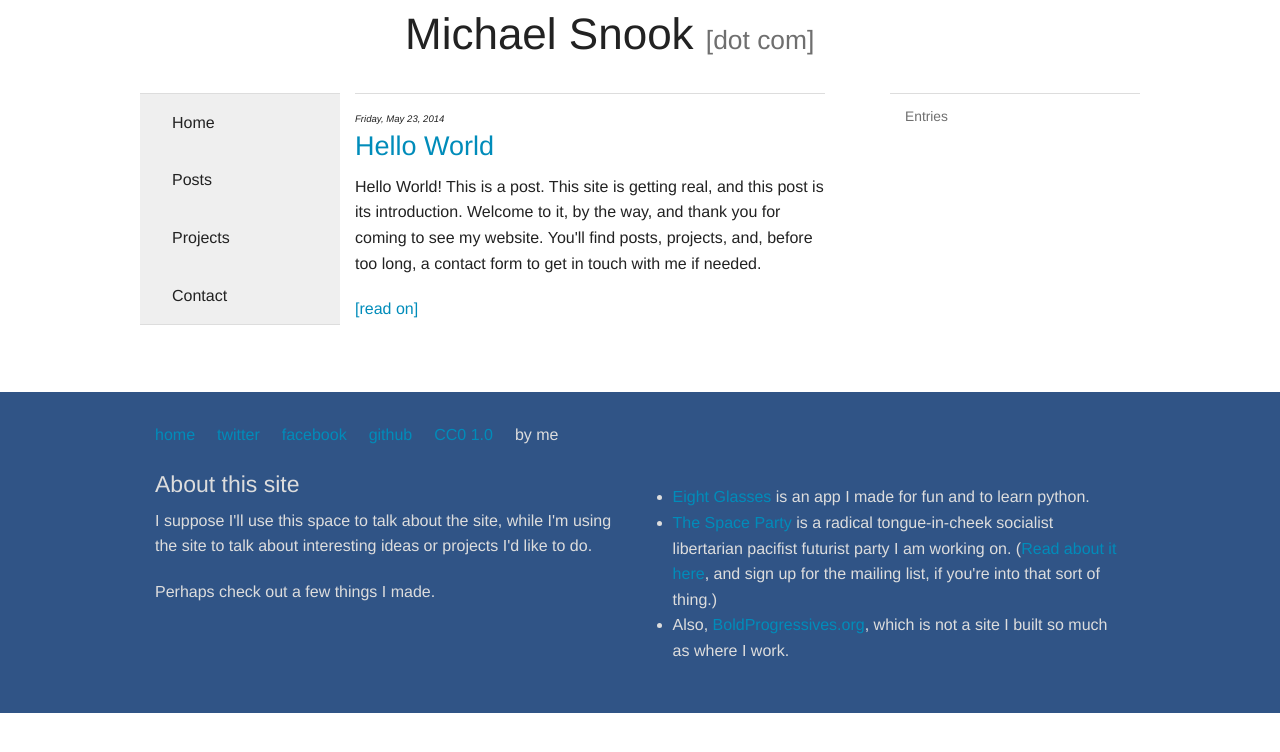
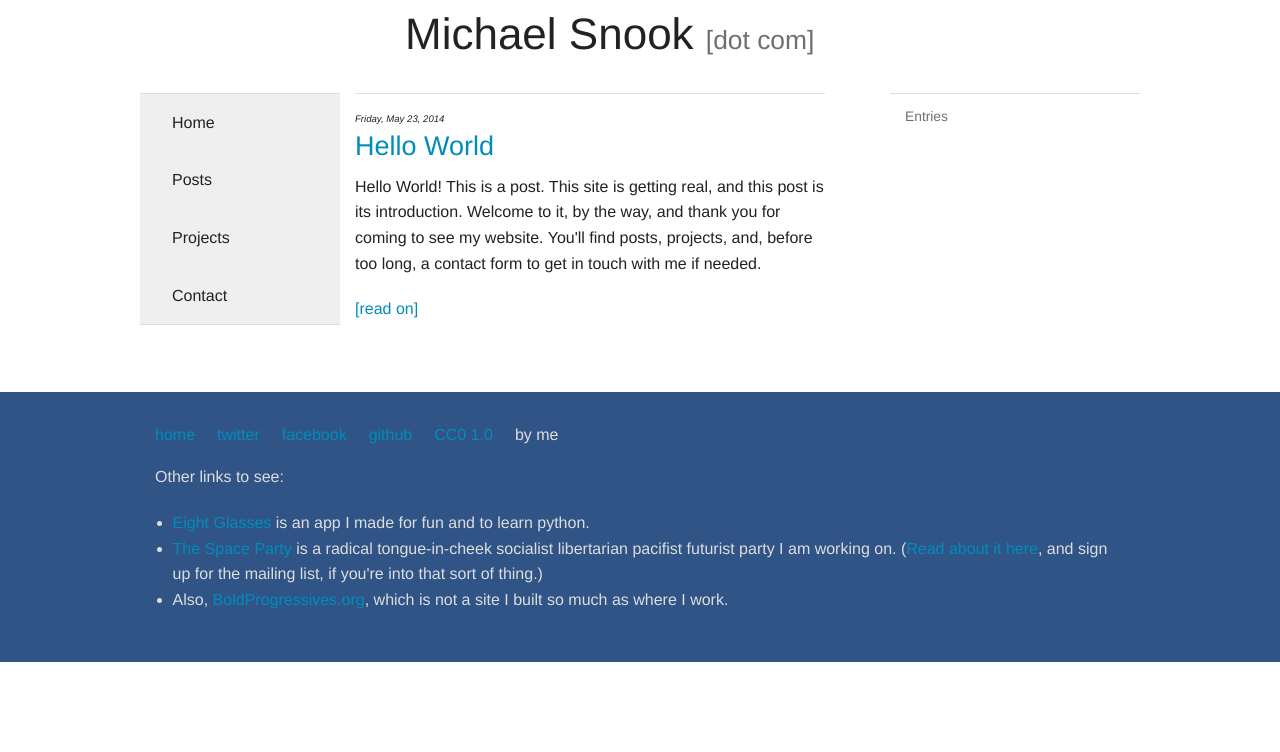
Before and after one commit to michaelsnook/snook.pub, a Jekyll site: the page built from index.html, in a window 1280 px wide. Shown: the top 752 px of the page. Built offline with Jekyll 4.4.1, drawn with Linux system fonts in a browser that asks for light colours.

Commit message:
adjust footer

```diff
--- a/_includes/footer.html
+++ b/_includes/footer.html
@@ -12,20 +12,12 @@
     </div>
   </div>
 
-    <div class="row">
-    <div class="medium-12 columns sticky">
-      <div class="row" id="sidebar">
-        <div class="medium-6 columns">
-          <h4>About this site</h4>
+  <div class="row">
+    <div class="medium-12 columns">
+      <div class="row">
+        <div class="medium-12 columns">
 
-          <p>I suppose I'll use this space to talk about the site, while I'm
-              using the site to talk about interesting ideas or projects I'd
-              like to do.</p>
-          <p>Perhaps check out a few things I made.
-          </p>
-        </div>
-        <div class="medium-6 columns">
-
+          <p>Other links to see:</p>
           <p>
             <ul><li><a href="http://eightglasses.herokuapp.com/">Eight Glasses</a>
             is an app I made for fun and to learn python.</li>
@@ -40,6 +32,7 @@
         </div>
       </div>
     </div>
+  </small>
   </div>
 
 </footer>
```
